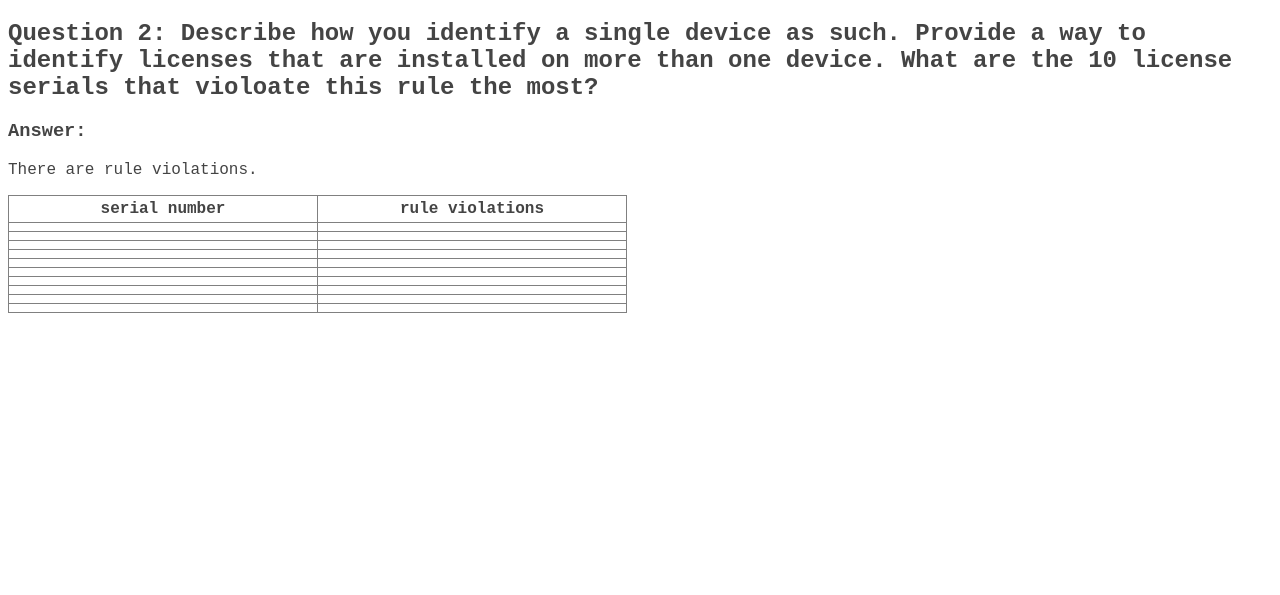
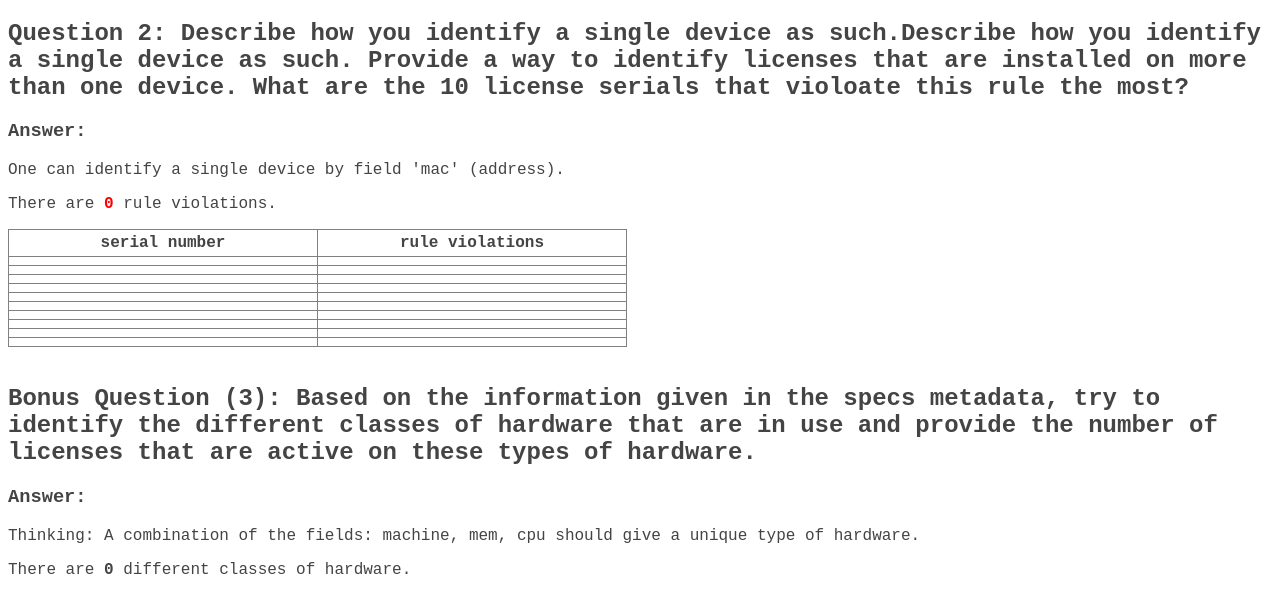
Before and after one commit to sfix84/securepoint, a PHP site: page / in a window 1280 px wide. Shown: the part 241-836 px from the top of the page. Before the commit the page ends 554 px from the top, so only its background shows below. Run offline with PHP 8.4, Linux system fonts and the light colour scheme; data that the repository does not hold is empty.

Commit message:
Hardwaretypen ausgelesen und zu Key definiert. Value steht fest - Zwischenstand

```diff
--- a/index.php
+++ b/index.php
@@ -2,7 +2,7 @@
 <head>
     <meta charset="utf-8">
     <html lang="en">
-    <title>Seceruepoint recruitment excercise</title>
+    <title>Securepoint recruitment excercise</title>
     <style>
         body {
             font-family: 'Courier New', Courier, monospace;
@@ -76,12 +76,6 @@ echo "</table></div>";
 #####################################################
 
 // Which serialnumbers are violating the "1 device, 1 number" rule (the most, 10 DESC)
-
-echo "<h2>Question 2: Describe how you identify a single device as such. Provide a way to identify licenses that are installed on more than one device. ";  echo "What are the 10 license serials that violoate this rule the most?</h2>";
-echo "<h3>Answer:</h3>";
-echo "<p>There are <b class='violation'>$violation_counter</b> rule violations.</p>";
-echo "<table><tr><th>serial number</th><th>rule violations</th></tr>";
-
 $stmt_violating_rule = "SELECT `serialnumber_license`, COUNT(DISTINCT `mac`) AS `anzahl` FROM `log_data` GROUP BY `serialnumber_license` HAVING `anzahl` > 1 ORDER BY `anzahl` DESC;";
 $data_violating_rule = $db->query($stmt_violating_rule);
 $violation_counter = 0;
@@ -94,16 +88,55 @@ while($row = $data_violating_rule->fetch(PDO::FETCH_ASSOC)){
     );
 
 };
+
+echo "<h2>Question 2: Describe how you identify a single device as such.Describe how you identify a single device as such. ";
+echo "Provide a way to identify licenses that are installed on more than one device. ";
+echo "What are the 10 license serials that violoate this rule the most?</h2>";
+echo "<h3>Answer:</h3>";
+echo "<p>One can identify a single device by field 'mac' (address).</p>";
+echo "<p>There are <b class='violation'>$violation_counter</b> rule violations.</p>";
+echo "<table><tr><th>serial number</th><th>rule violations</th></tr>";
+
+
 for($i=0; $i<10; $i++){
     echo "<tr>";
     echo "<td>{$violation_array[$i]['serialnumber_license']}</td>";
     echo "<td>{$violation_array[$i]['anzahl']}</td>";
     echo "</tr>";
 }
+echo "</table>";
+echo "<br>";
 
 #####################################################
 ####################BONUS Question###################
 #####################################################
+echo "<h2>Bonus Question (3): Based on the information given in the specs metadata, try to identify the different classes of hardware ";
+echo "that are in use and provide the number of licenses that are active on these types of hardware.</h2>";
+echo "<h3>Answer:</h3>";
+echo "<p>Thinking: A combination of the fields: machine, mem, cpu should give a unique type of hardware.</p>";
+
+$stmt_select_hardwaretypes = "SELECT machine, mem, cpu, COUNT(*) AS anzahl FROM log_data GROUP BY machine, mem, cpu ORDER BY anzahl DESC;";
+$hardware_types = $db->query($stmt_select_hardwaretypes);
+$type_number = 0;
+while($row = $hardware_types->fetch(PDO::FETCH_ASSOC)){
+    $type_number++;
+    $hardware_type = $row['machine'] . $row['mem'] . $row['cpu'];
+    echo "Hardware Typ: $hardware_type, Typnummer: $type_number <br>-----------------<br>";
+
+
+
+    // echo "Hardwaretypnummer: " . $type_number . "<br>";
+    // print_r($row);
+    // echo "<br>------------<br>";
+    // array_push($violation_array, [
+    //     'serialnumber_license' => $row['serialnumber_license'],
+    //     'anzahl' => $row['anzahl']]
+    // );
+};
+//$stmt = $db->prepare("INSERT INTO log_data (hardware_type) VALUES (:hardware_type)
+
+echo "<p>There are <b>$type_number</b> different classes of hardware.";
+
 
 
 ?>
```
Also changed, not shown: excercise2.php (deleted, +0 -112 lines), README.md.
